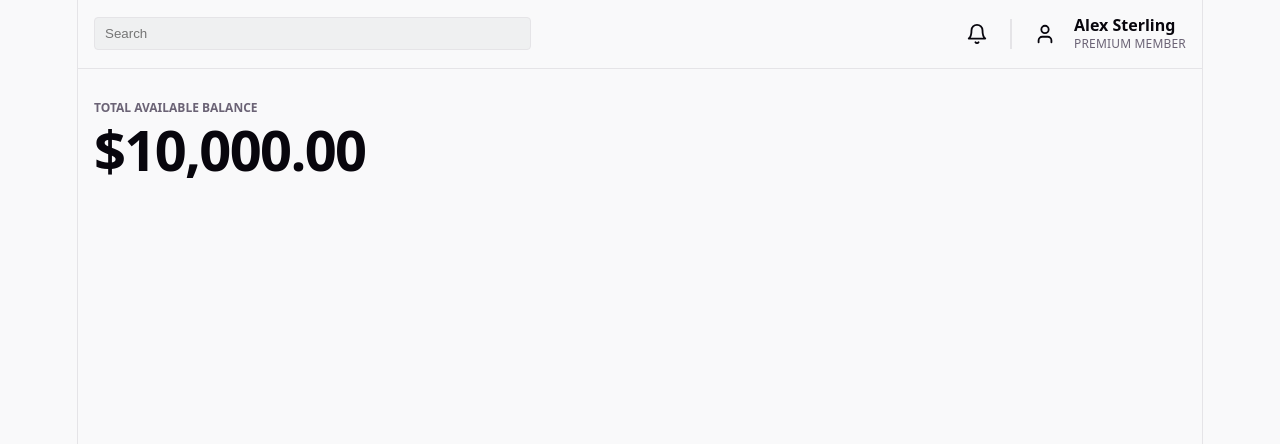
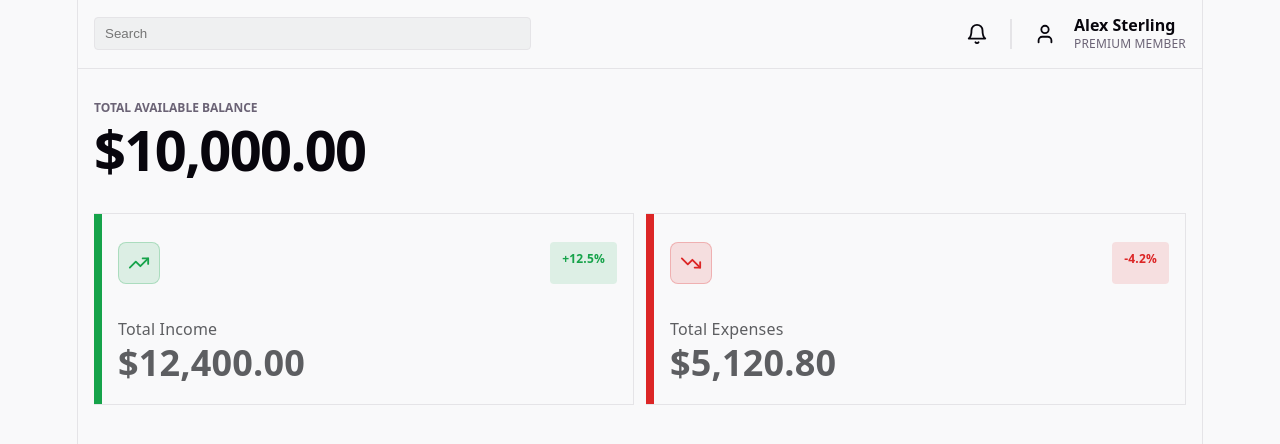
Before and after one commit to talha-ashraf-brainx/Expense-Tracker-React, a React (Vite) app: page / in a window 1280 px wide. Shown: the top 444 px of the page. Built offline with nearby package versions, Linux system fonts and the light colour scheme.

Commit message:
stats row

```diff
--- a/src/App.tsx
+++ b/src/App.tsx
@@ -1,6 +1,7 @@
 import './App.css'
 import AppBar from './components/AppBar'
 import AvailableBalance from './components/AvailableBalance'
+import IncomeExpensesRow from './components/IncomeExpensesRow'
 
 function App() {
 
@@ -8,6 +9,7 @@ function App() {
     <>
       <AppBar />
       <AvailableBalance />
+      <IncomeExpensesRow />
     </>
   )
 }
--- /dev/null
+++ b/src/components/IncomeExpenseRow.css
@@ -0,0 +1,125 @@
+.income-expense-row {
+    display: flex;
+    flex-wrap: wrap;
+    justify-content: start;
+    align-items: center;
+    gap: 12px;
+    margin: 0 16px 0 16px;
+
+    @media (max-width: 1024px) {
+        justify-content: center;
+    }
+}
+
+.income-expense-container {
+    display: flex;
+    flex-direction: row;
+    align-items: stretch;
+    flex: 1 1 320px;
+    min-width: 0;
+    max-width: 60%;
+    border-radius: 0px;
+    border: 1px solid var(--border);
+    border-left: none;
+    color: #08060d;
+    overflow: hidden;
+}
+
+.income-expense-container-indicator {
+    width: 8px;
+    flex-shrink: 0;
+    align-self: stretch;
+    background-color: var(--border);
+}
+
+.income-expense-container--growth .income-expense-container-indicator {
+    background-color: #16a34a;
+}
+
+.income-expense-container--decline .income-expense-container-indicator {
+    background-color: #dc2626;
+}
+
+.income-expense-container-body {
+    flex: 1;
+    min-width: 0;
+    display: flex;
+    flex-direction: column;
+    padding: 28px 16px;
+}
+
+.income-expense-container-icon {
+    display: inline-flex;
+    align-items: center;
+    justify-content: center;
+    width: 40px;
+    height: 40px;
+    border-radius: 8px;
+    background-color: #eff0f1;
+    border: 1px solid var(--border);
+    color: #08060d;
+}
+
+.income-expense-container-icon--growth {
+    color: #16a34a;
+    background-color: rgba(22, 163, 74, 0.12);
+    border-color: rgba(22, 163, 74, 0.25);
+}
+
+.income-expense-container-icon--decline {
+    color: #dc2626;
+    background-color: rgba(220, 38, 38, 0.12);
+    border-color: rgba(220, 38, 38, 0.25);
+}
+
+.income-expense-container-icon-container {
+    display: flex;
+    flex-direction: row;
+    justify-content: space-between;
+}
+
+.income-expense-container-icon-text-growth {
+    font-size: 12px;
+    font-weight: 600;
+    padding: 4px 12px 4px 12px;
+    color: #16a34a;
+    background-color: rgba(22, 163, 74, 0.12);
+    border-color: rgba(22, 163, 74, 0.25);
+    border-radius: 4px;
+}
+
+.income-expense-container-icon-text-decline {
+    font-size: 12px;
+    font-weight: 600;
+    padding: 4px 12px 4px 12px;
+    color: #dc2626;
+    background-color: rgba(220, 38, 38, 0.12);
+    border-color: rgba(220, 38, 38, 0.25);
+    border-radius: 4px;
+}
+
+.income-expense-container-amount {
+    margin: 32px 0 0 0;
+    display: flex;
+    flex-direction: column;
+    justify-content: start;
+    align-items: start;
+    gap: 8px;
+
+}
+
+.income-expense-container-amount h5 {
+    margin: 0;
+    font-weight: 500;
+    font-size: 16px;
+    color: #5D5E61;
+
+
+}
+
+.income-expense-container-amount p {
+    font-size: 36px;
+    font-weight: 600;
+    color: #5D5E61;
+
+}
--- /dev/null
+++ b/src/components/IncomeExpensesRow.tsx
@@ -0,0 +1,78 @@
+import type { ReactNode } from 'react'
+import './IncomeExpenseRow.css'
+
+const growthIcon = (
+    <svg xmlns="http://www.w3.org/2000/svg" width="22" height="22" viewBox="0 0 24 24" fill="none" stroke="currentColor" strokeWidth="2" strokeLinecap="round" strokeLinejoin="round" aria-hidden={true}>
+        <polyline points="22 7 13.5 15.5 8.5 10.5 2 17" />
+        <polyline points="16 7 22 7 22 13" />
+    </svg>
+)
+
+const declineIcon = (
+    <svg xmlns="http://www.w3.org/2000/svg" width="22" height="22" viewBox="0 0 24 24" fill="none" stroke="currentColor" strokeWidth="2" strokeLinecap="round" strokeLinejoin="round" aria-hidden={true}>
+        <polyline points="22 17 13.5 8.5 8.5 13.5 2 7" />
+        <polyline points="16 17 22 17 22 11" />
+    </svg>
+)
+
+function IncomeExpensesRow() {
+    return (
+        <div className="income-expense-row">
+
+            <IncomeExpensesContainer tone="growth" icon={growthIcon} />
+
+            <IncomeExpensesContainer tone="decline" icon={declineIcon} />
+        </div>
+    )
+}
+
+export default IncomeExpensesRow
+
+export const IncomeExpensesContainer = ({
+    icon,
+    tone,
+}: {
+    icon: ReactNode
+    tone?: 'growth' | 'decline'
+}) => {
+    const iconClass =
+        tone === 'growth'
+            ? 'income-expense-container-icon income-expense-container-icon--growth'
+            : tone === 'decline'
+                ? 'income-expense-container-icon income-expense-container-icon--decline'
+                : 'income-expense-container-icon'
+
+    const iconTextClass = tone == 'growth' ? 'income-expense-container-icon-text-growth' : 'income-expense-container-icon-text-decline'
+
+    const title = tone == 'growth' ? 'Total Income' : 'Total Expenses'
+
+    const amount = tone == 'growth' ? '$12,400.00' : '$5,120.80'
+
+
+
+
+    return (
+        <div
+            className={
+                tone
+                    ? `income-expense-container income-expense-container--${tone}`
+                    : 'income-expense-container'
+            }
+        >
+            <div className="income-expense-container-indicator" aria-hidden={true} />
+            <div className="income-expense-container-body">
+                <div className="income-expense-container-icon-container">
+                    <div className={iconClass}>{icon}</div>
+                    <div className={iconTextClass}>
+                        {tone == 'growth' ? '+12.5%' : '-4.2%'}
+                    </div>
+                </div>
+
+                <div className="income-expense-container-amount">
+                    <h5>{title}</h5>
+                    <p>{amount}</p>
+                </div>
+            </div>
+        </div>
+    )
+}
```
